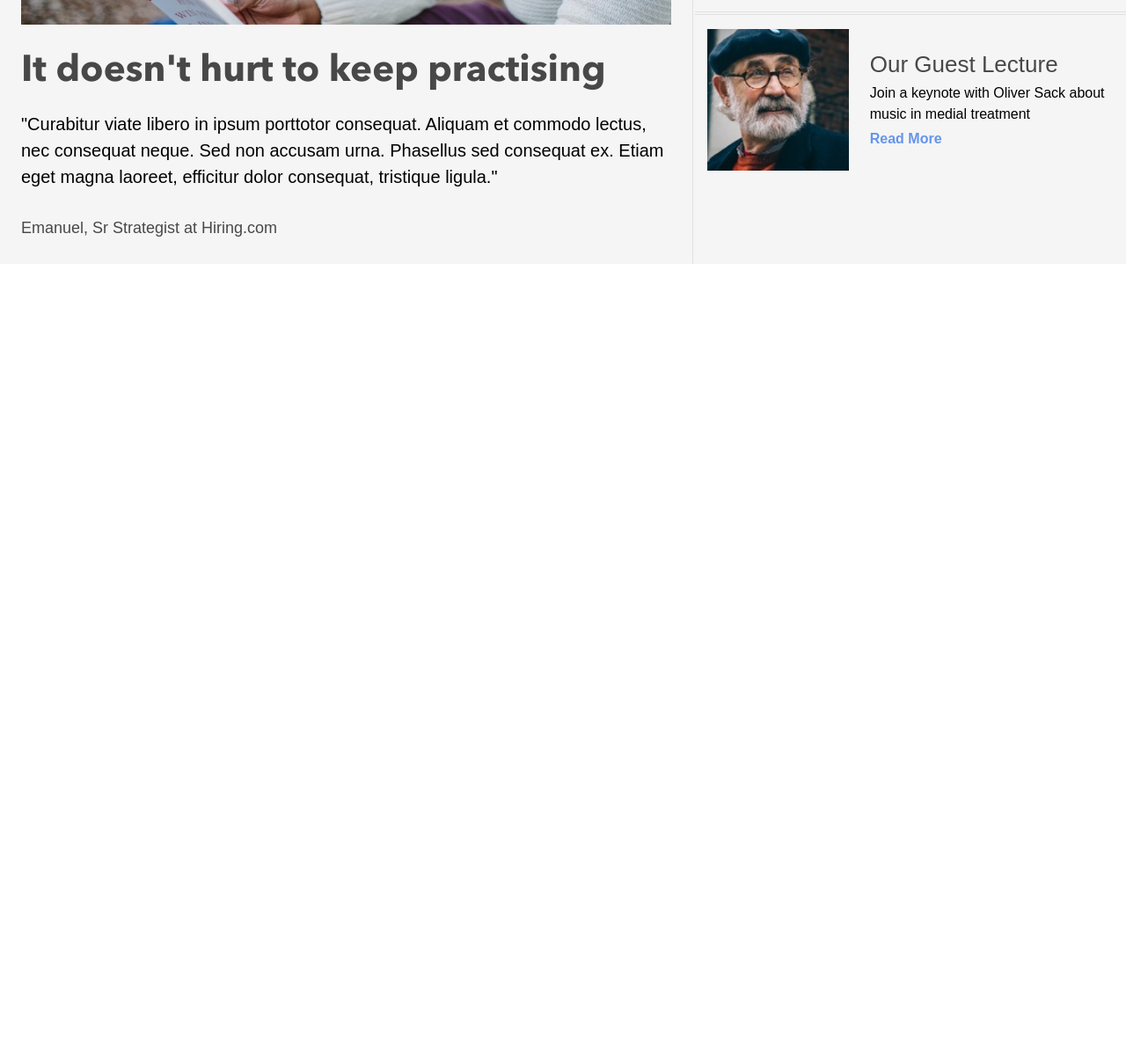
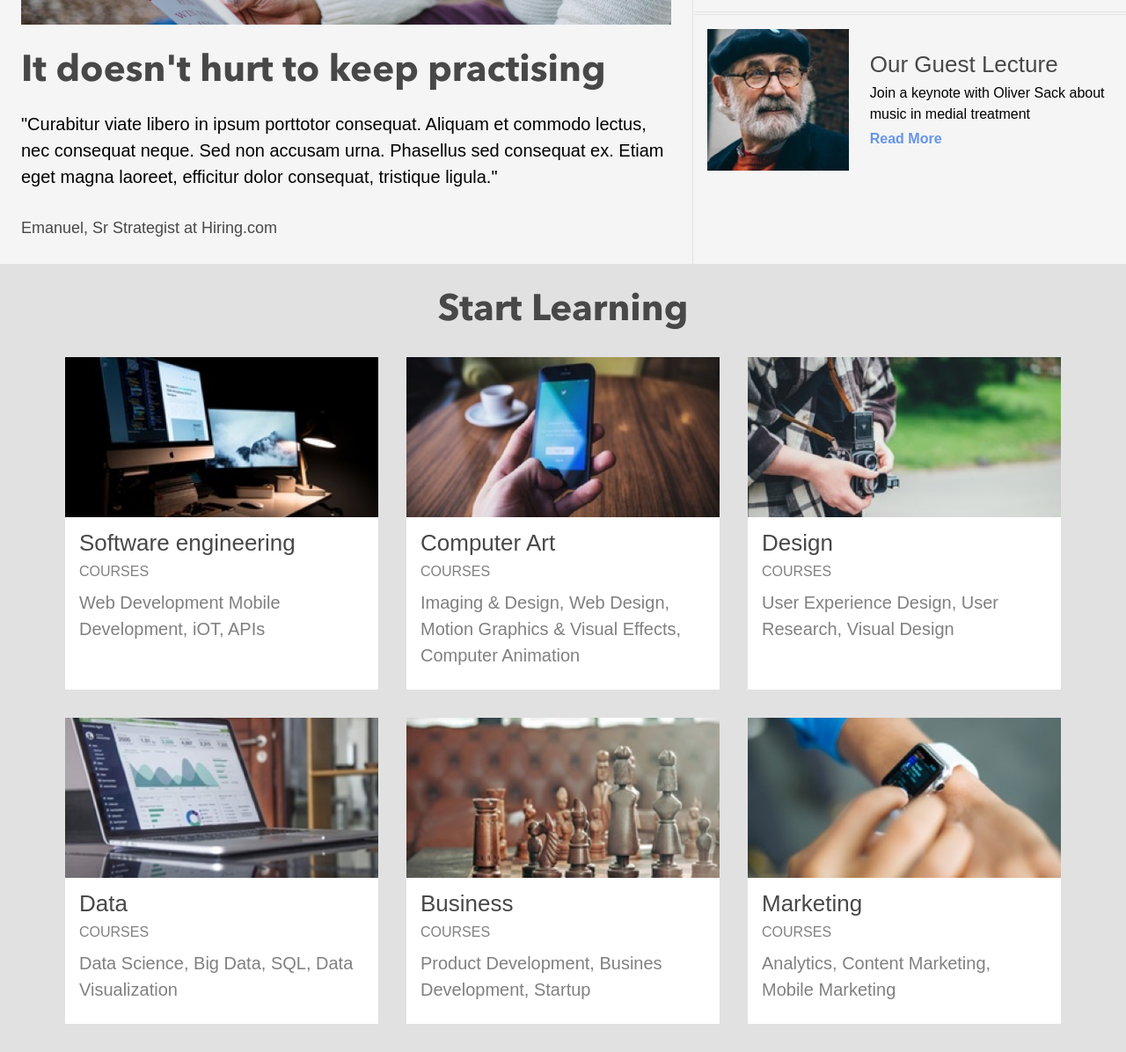
Before and after one commit to lamiav/Colmar-Academy, a plain HTML site: page index.html in a window 1280 px wide. Shown: the part 1084-2280 px from the top of the page at 88% size. Before the commit the page ends 1384 px from the top, so only its background shows below. Drawn offline with Linux system fonts and the light colour scheme; a web font is replaced by a local one.

Commit message:
Complete Learning section

```diff
--- a/index.html
+++ b/index.html
@@ -104,6 +104,72 @@
                 </div>
             </section>
 
+            <!--Courses Section-->
+            <section id="learn">
+                <div class="content">
+                    <h2>Start Learning</h2>
+
+                    <div class="course-content">
+                        <div class="row">
+                            <div class="course-box">
+                                <img src="./resources/images/course-software.jpg" alt="computer desk">
+                                <div class="course-description">
+                                    <h4>Software engineering</h4>
+                                    <span>COURSES</span>
+                                    <p>Web Development Mobile Development, iOT, APIs</p>
+                                </div>
+                            </div>
+
+                            <div class="course-box">
+                                <img src="./resources/images/course-computer-art.jpg" alt="computer desk">
+                                <div class="course-description">
+                                    <h4>Computer Art</h4>
+                                    <span>COURSES</span>
+                                    <p>Imaging & Design, Web Design, Motion Graphics & Visual Effects, Computer Animation</p>
+                                </div>
+                            </div>
+
+                            <div class="course-box">
+                                <img src="./resources/images/course-design.jpg" alt="computer desk">
+                                <div class="course-description">
+                                    <h4>Design</h4>
+                                    <span>COURSES</span>
+                                    <p>User Experience Design, User Research, Visual Design</p>
+                                </div>
+                            </div>
+                        </div>
+
+                        <div class="row">
+                            <div class="course-box">
+                                <img src="./resources/images/course-data.jpg" alt="computer desk">
+                                <div class="course-description">
+                                    <h4>Data</h4>
+                                    <span>COURSES</span>
+                                    <p>Data Science, Big Data, SQL, Data Visualization</p>
+                                </div>
+                            </div>
+
+                            <div class="course-box">
+                                <img src="./resources/images/course-business.jpg" alt="computer desk">
+                                <div class="course-description">
+                                    <h4>Business</h4>
+                                    <span>COURSES</span>
+                                    <p>Product Development, Busines Development, Startup</p>
+                                </div>
+                            </div>
+
+                            <div class="course-box">
+                                <img src="./resources/images/course-marketing.jpg" alt="computer desk">
+                                <div class="course-description">
+                                    <h4>Marketing</h4>
+                                    <span>COURSES</span>
+                                    <p>Analytics, Content Marketing, Mobile Marketing</p>
+                                </div>
+                            </div>
+                        </div>
+                    </div>
+                </div>
+            </section>
 
         </main>
     </body>
--- a/resources/css/style.css
+++ b/resources/css/style.css
@@ -114,8 +114,8 @@ section {
 }
 
 .content {
-    /*border: 1px solid red;*/
-    display: inline-flex;
+   /* border: 1px solid red;*/
+    display: flex;
     width: 100%;
 }
 
@@ -288,3 +288,65 @@ section {
     font-size: 18px;
     margin-top: 10px;
 }
+
+/*Courses Section*/
+
+#learn {
+    background-color: #e1e1e1;
+}
+
+#learn .content {
+    flex-direction: column;
+}
+
+#learn h2 {
+    margin: 32px 0;
+    text-align: center;
+    display: block;
+
+}
+
+.course-content {
+    margin: 0 58px;
+}
+
+.row {
+    display: flex;
+    width: 100%;
+    margin-bottom: 32px;
+}
+
+.course-box {
+    display: flex;
+    flex-direction: column;
+    flex: 1 1 0px;
+    min-width: 0;
+    margin: 0 16px;
+}
+
+.course-box img {
+    width: 100%;
+    height: auto;
+    /*justify-content: stretch;*/
+
+}
+
+.course-description {
+    background-color: white;
+    padding: 16px 16px 24px 16px;
+    height: 100%;
+}
+
+.course-description span {
+    display: inline-block;
+    text-transform: uppercase;
+    font-family: 'Avenir Next Cyr Light', sans-serif;
+    font-size: 16px;
+    color: #808080;
+    padding: 12px 0;
+}
+
+.course-description p {
+    font-size: 20px;
+    color: #808080;
+}
```
